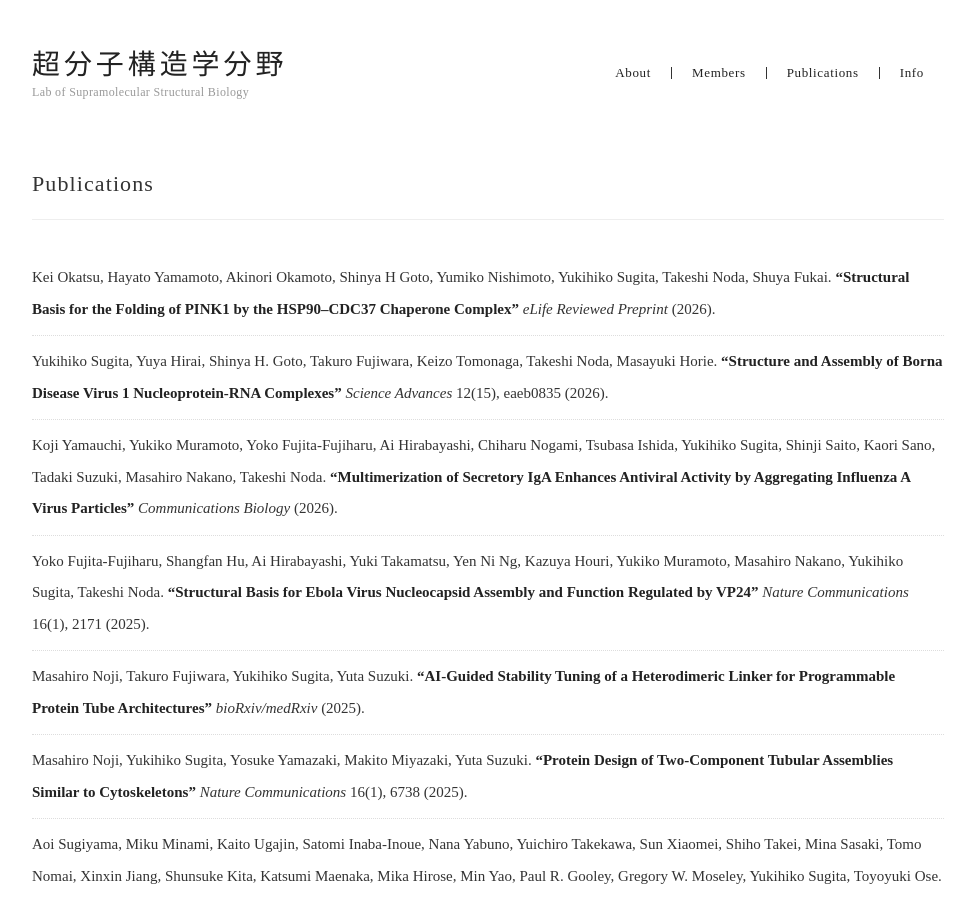
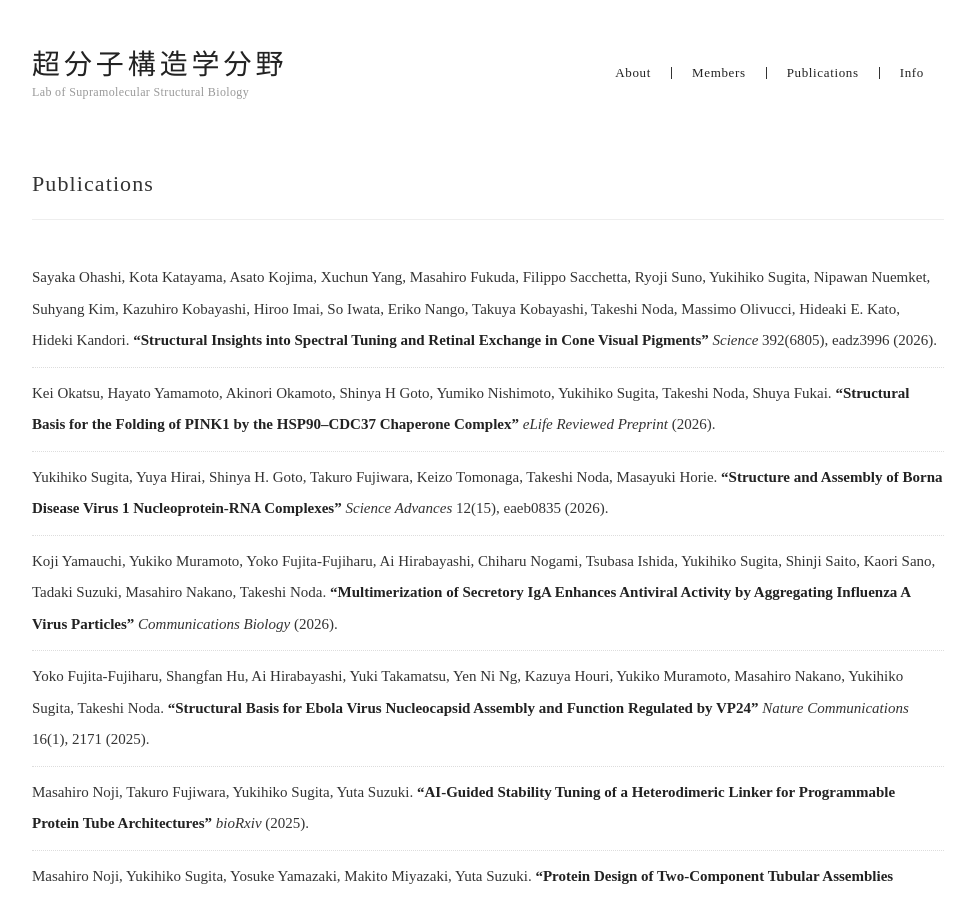
Before and after one commit to yukisugi/yukisugi.github.io, a Jekyll site: the page built from publications/index.html, in a window 1280 px wide and 900 px high. Shown: the whole window, without its empty margins (152-1127 px from the left). Built offline with Jekyll 4.4.1, drawn with Linux system fonts in a browser that asks for light colours.

Commit message:
Regenerate publications.yml with Ohashi et al. Science paper
The Better BibTeX auto-export for the my_publication collection had
briefly broken and exported the entire Zotero library (1000+
entries) instead. Re-set the collection-scoped export in Zotero and
regenerated from the corrected 29-entry publications.bib.

Co-Authored-By: Claude Sonnet 5 <noreply@anthropic.com>

```diff
--- a/_data/publications.yml
+++ b/_data/publications.yml
@@ -1,3 +1,32 @@
+- title: Structural Insights into Spectral Tuning and Retinal Exchange in Cone Visual
+    Pigments
+  authors:
+  - Sayaka Ohashi
+  - Kota Katayama
+  - Asato Kojima
+  - Xuchun Yang
+  - Masahiro Fukuda
+  - Filippo Sacchetta
+  - Ryoji Suno
+  - Yukihiko Sugita
+  - Nipawan Nuemket
+  - Suhyang Kim
+  - Kazuhiro Kobayashi
+  - Hiroo Imai
+  - So Iwata
+  - Eriko Nango
+  - Takuya Kobayashi
+  - Takeshi Noda
+  - Massimo Olivucci
+  - Hideaki E. Kato
+  - Hideki Kandori
+  year: '2026'
+  journal: Science
+  volume: '392'
+  number: '6805'
+  pages: eadz3996
+  doi: 10.1126/science.adz3996
+  url: https://www.science.org/doi/10.1126/science.adz3996
 - title: Structural Basis for the Folding of PINK1 by the HSP90–CDC37 Chaperone Complex
   authors:
   - Kei Okatsu
@@ -81,7 +110,7 @@
   - Yukihiko Sugita
   - Yuta Suzuki
   year: '2025'
-  journal: bioRxiv/medRxiv
+  journal: bioRxiv
   volume: ''
   number: ''
   pages: ''
```
